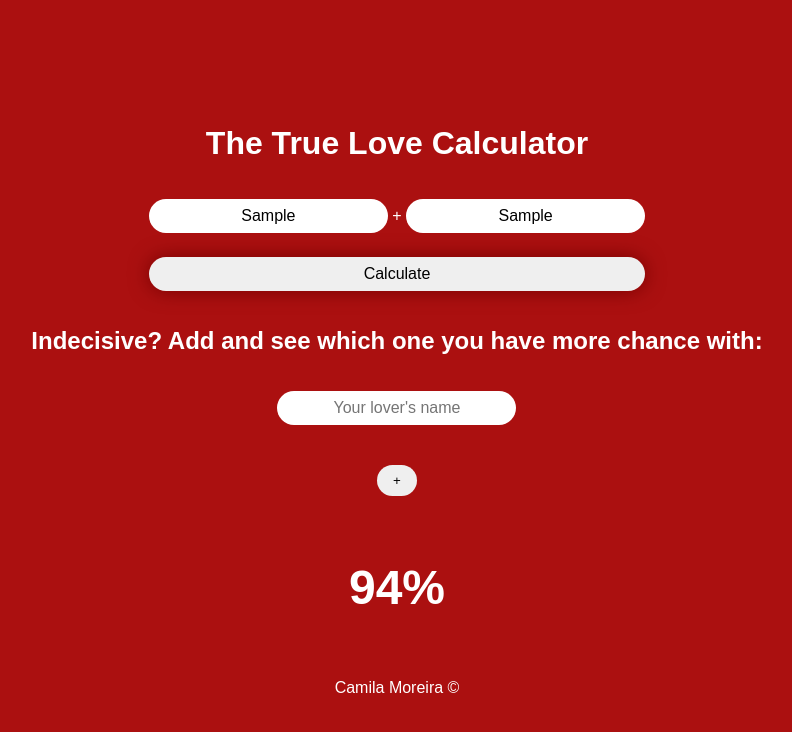
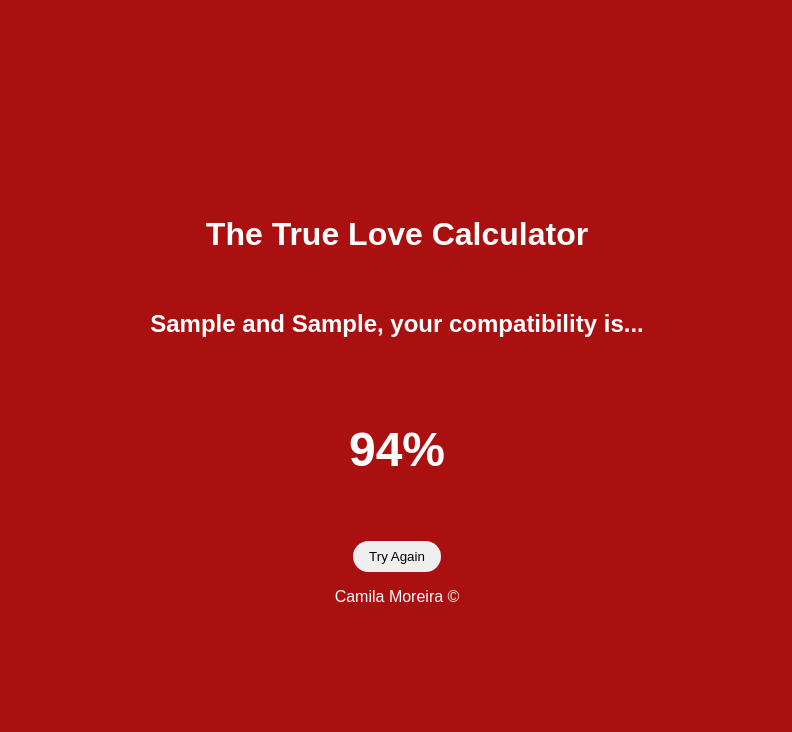
Before and after one commit to camilammoreira/loveCalculator, a plain HTML site: page index.html in a window 1280 px wide. Both pictures are taken after typing "Sample", "Sample" into the empty fields and a click on the button "Calculate". Shown: the whole page, without its empty margins (243-1035 px from the left). Drawn offline with Linux system fonts and the light colour scheme; a web font is replaced by a local one.

Commit message:
hide form after calculate

```diff
--- a/index.html
+++ b/index.html
@@ -19,16 +19,19 @@
             <span>+</span>
             <input type="text" placeholder="Your lover's name" name="name2" id="name2" class="input-name">
 
-            <button id="calculate">Calculate</button>
+            <button type="submit" id="calculate">Calculate</button>
         </form>
 
-        <h2>Indecisive? Add and see which one you have more chance with:</h2>
-
-        <input type="text" placeholder="Your lover's name" name="name2" id="name3" class="input-name">
-        <button>+</button>
+        <h2 id="subtitle">Indecisive? Add and see which one you have more chance with:</h2>
+        <form id="addNameForm" class="form">
+            <input type="text" placeholder="Your lover's name" name="name2" id="name3" class="input-name">
+            <button>+</button>
+        </form>
 
         <h2 style="display: none;">Your compatibility is...</h2>
-        <p class="result" id="result">51%</p>
+        <p style="display: none;" class="result" id="result">51%</p>
+
+        <button id="refresh" style="display: none;">Try Again</button>
     </div>
 
     <footer>
@@ -37,7 +40,7 @@
     <!-- <script src="https://cdn.jsdelivr.net/npm/bootstrap@5.3.3/dist/js/bootstrap.bundle.min.js"
         integrity="sha384-YvpcrYf0tY3lHB60NNkmXc5s9fDVZLESaAA55NDzOxhy9GkcIdslK1eN7N6jIeHz"
         crossorigin="anonymous"></script> -->
-        <script src="index.js"></script>
+    <script src="index.js"></script>
 </body>
 
 </html>
--- a/index.js
+++ b/index.js
@@ -1,11 +1,23 @@
 let result = Math.floor(Math.random() * 101);
+const subtitle = document.querySelector("#subtitle");
+const name1 = document.querySelector("#name1");
+const name2 = document.querySelector("#name2");
+const calcButton = document.querySelector("#calculate");
+const resultText = document.querySelector("#result");
+const forms = document.querySelectorAll(".form");
+const refresh = document.querySelector("#refresh")
 
-const name1 = document.getElementById("name1").value;
-const name2 = document.getElementById("name2").value;
-const calcButton = document.getElementById("calculate");
-const resultText = document.getElementById("result");
-
-calcButton.addEventListener("click", ()=> {
+calcButton.addEventListener("click", (event)=> {
     event.preventDefault();
     resultText.innerHTML = result + "%";
+    resultText.style.display = "block";
+    forms.forEach(element => {
+        element.style.display = "none";
+    });
+    subtitle.innerHTML = name1.value + " and " + name2.value + ", your compatibility is...";
+    refresh.style.display = "block";
 });
+
+refresh.addEventListener("click", ()=>{
+    location.reload();
+});
```
